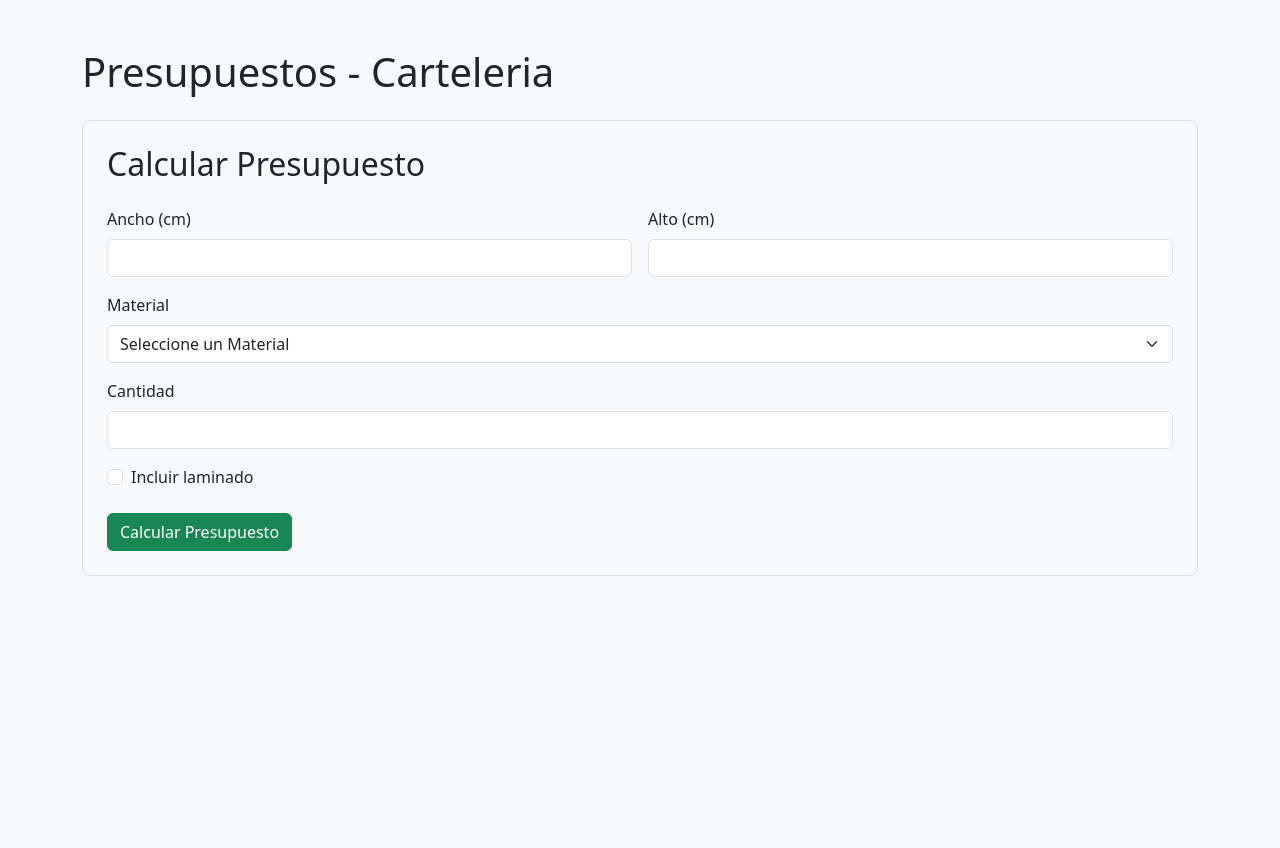
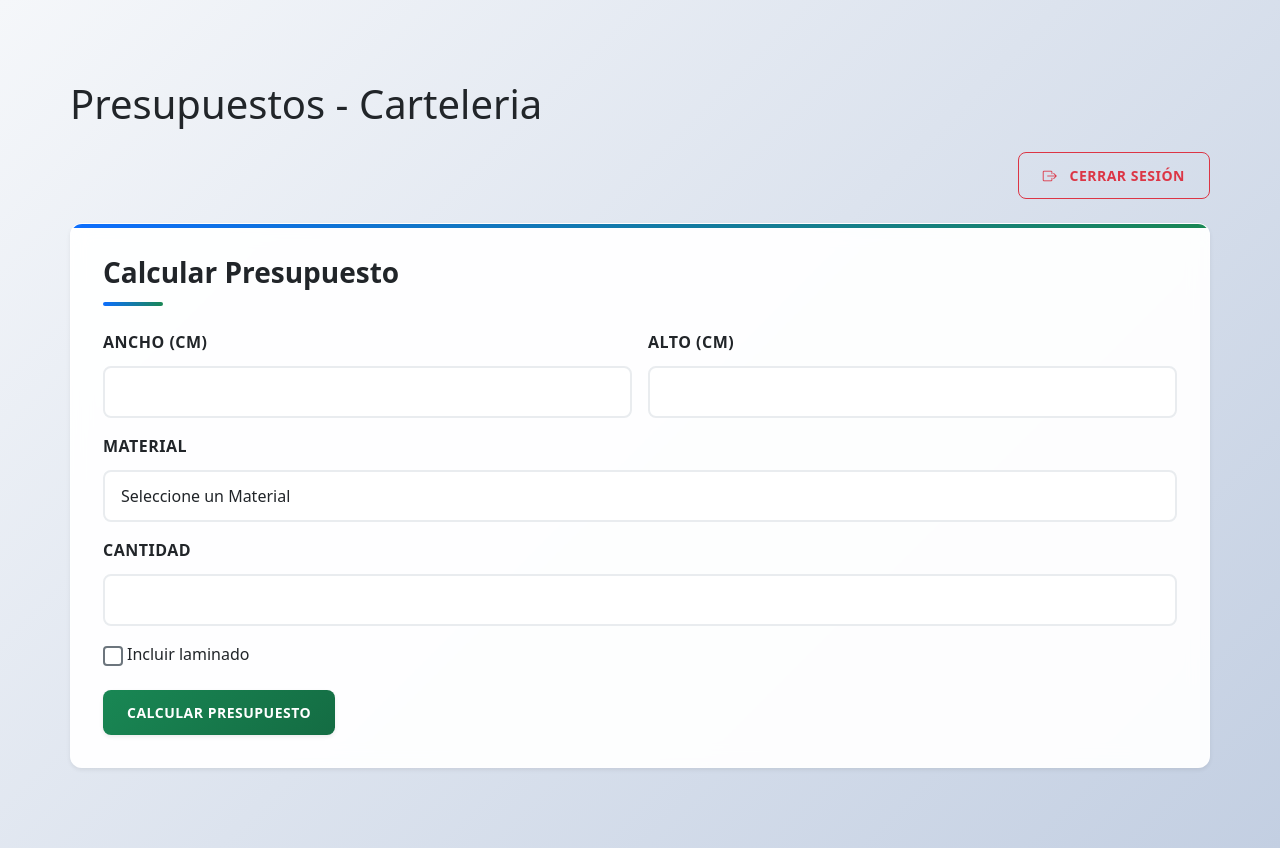
Before and after one commit to PierinaTufillaro/BudgetSearch, a Flask app: template app/templates/client_index.html in a window 1280 px wide. Before the commit the page ends 800 px from the top, so only its background shows below. Run offline with Flask 3, Linux system fonts and the light colour scheme; the template is opened without the code that fills it, so the values that code supplies are empty.

Commit message:
Changed styles, changed sessions and added cerrar sesion button

```diff
--- a/app/__init__.py
+++ b/app/__init__.py
@@ -49,7 +49,7 @@ def create_app():
     app.config['SQLALCHEMY_DATABASE_URI'] = os.getenv("DATABASE_URI")
     app.config['SQLALCHEMY_TRACK_MODIFICATIONS'] = False
     app.secret_key = os.getenv("FLASK_SECRET_KEY")
-    app.permanent_session_lifetime = timedelta(hours=1)
+    app.permanent_session_lifetime = timedelta(hours=3)
 
     # Inicialización de extensiones
     db.init_app(app)
@@ -62,7 +62,7 @@ def create_app():
     limiter.init_app(app)
     csp = {
         'default-src': "'self'",
-        'style-src': ["'self'", "https://cdn.jsdelivr.net"],
+        'style-src': ["'self'", "https://cdn.jsdelivr.net", "'unsafe-inline'"],
         'font-src': ["'self'", "https://cdn.jsdelivr.net"],
         'script-src': ["'self'", "https://cdn.jsdelivr.net", "'unsafe-inline'"]
     }
--- a/app/routes/auth_routes.py
+++ b/app/routes/auth_routes.py
@@ -69,4 +69,4 @@ def admin_login():
 @auth_routes.route("/logout")
 def logout():
     session.clear()
-    return redirect(url_for("client_login"))
+    return redirect(url_for("auth.client_login"))
--- /dev/null
+++ b/app/static/css/client_index.css
@@ -0,0 +1,310 @@
+/* Variables CSS para consistencia */
+:root {
+  --primary-color: #0d6efd;
+  --secondary-color: #6c757d;
+  --success-color: #198754;
+  --danger-color: #dc3545;
+  --warning-color: #ffc107;
+  --info-color: #0dcaf0;
+  --light-color: #f8f9fa;
+  --dark-color: #212529;
+  --border-radius: 0.75rem;
+  --shadow: 0 0.125rem 0.25rem rgba(0, 0, 0, 0.075);
+  --shadow-lg: 0 0.5rem 1rem rgba(0, 0, 0, 0.15);
+  --transition: all 0.3s ease;
+}
+
+/* Estilos generales mejorados */
+body {
+  background: linear-gradient(135deg, #f5f7fa 0%, #c3cfe2 100%);
+  min-height: 100vh;
+}
+
+.container {
+  padding: 2rem 0;
+}
+
+/* Card principal mejorada */
+.card-custom {
+  background: rgba(255, 255, 255, 0.95);
+  backdrop-filter: blur(10px);
+  border: 1px solid rgba(255, 255, 255, 0.2);
+  border-radius: var(--border-radius);
+  padding: 2rem;
+  margin-bottom: 2rem;
+  box-shadow: var(--shadow);
+  transition: var(--transition);
+  position: relative;
+  overflow: hidden;
+}
+
+.card-custom::before {
+  content: '';
+  position: absolute;
+  top: 0;
+  left: 0;
+  right: 0;
+  height: 4px;
+  background: linear-gradient(90deg, var(--primary-color), var(--success-color));
+}
+
+.card-custom:hover {
+  transform: translateY(-2px);
+  box-shadow: var(--shadow-lg);
+}
+
+/* Título principal mejorado */
+.card-custom h2 {
+  color: var(--dark-color);
+  font-weight: 700;
+  font-size: 1.75rem;
+  margin-bottom: 2rem;
+  text-align: left;
+  position: relative;
+  padding-bottom: 1rem;
+}
+
+.card-custom h2::after {
+  content: '';
+  position: absolute;
+  bottom: 0;
+  left: 0;
+  width: 60px;
+  height: 4px;
+  background: linear-gradient(90deg, var(--primary-color), var(--success-color));
+  border-radius: 2px;
+}
+
+/* Formulario mejorado */
+.form-control, .form-select {
+  border-radius: 0.5rem;
+  border: 2px solid #e9ecef;
+  padding: 0.75rem 1rem;
+  transition: var(--transition);
+  font-size: 1rem;
+  background: rgba(255, 255, 255, 0.9);
+}
+
+.form-control:focus, .form-select:focus {
+  border-color: var(--primary-color);
+  box-shadow: 0 0 0 0.2rem rgba(13, 110, 253, 0.25);
+  transform: translateY(-1px);
+  background: white;
+}
+
+.form-label {
+  font-weight: 600;
+  color: var(--dark-color);
+  margin-bottom: 0.75rem;
+  font-size: 1rem;
+  text-transform: uppercase;
+  letter-spacing: 0.5px;
+}
+
+/* Checkbox personalizado */
+.form-check-input {
+  width: 1.25rem;
+  height: 1.25rem;
+  border-radius: 0.25rem;
+  border: 2px solid var(--secondary-color);
+  transition: var(--transition);
+}
+
+.form-check-input:checked {
+  background-color: var(--success-color);
+  border-color: var(--success-color);
+  transform: scale(1.1);
+}
+
+.form-check-input:focus {
+  box-shadow: 0 0 0 0.25rem rgba(25, 135, 84, 0.25);
+}
+
+.form-check-label {
+  font-weight: 500;
+  color: var(--dark-color);
+  font-size: 1rem;
+  cursor: pointer;
+}
+
+/* Botón principal mejorado */
+.btn-success {
+  background: linear-gradient(135deg, var(--success-color), #146c43);
+  border: none;
+  border-radius: 0.5rem;
+  padding: 0.75rem 1.5rem;
+  font-weight: 600;
+  font-size: 0.875rem;
+  text-transform: uppercase;
+  letter-spacing: 0.5px;
+  box-shadow: var(--shadow);
+  transition: var(--transition);
+}
+
+.btn-success:hover {
+  background: linear-gradient(135deg, #146c43, var(--success-color));
+  transform: translateY(-1px);
+  box-shadow: var(--shadow-lg);
+}
+
+/* Alertas mejoradas */
+.alert {
+  border-radius: var(--border-radius);
+  border: none;
+  padding: 1.5rem 2rem;
+  font-weight: 500;
+  box-shadow: var(--shadow);
+  margin-top: 2rem;
+  position: relative;
+  overflow: hidden;
+}
+
+.alert::before {
+  content: '';
+  position: absolute;
+  top: 0;
+  left: 0;
+  width: 4px;
+  height: 100%;
+}
+
+.alert-success {
+  background: linear-gradient(135deg, #d1e7dd, #badbcc);
+  color: #0f5132;
+  border-left: 4px solid var(--success-color);
+}
+
+.alert-success::before {
+  background: var(--success-color);
+}
+
+.alert-danger {
+  background: linear-gradient(135deg, #f8d7da, #f1aeb5);
+  color: #721c24;
+  border-left: 4px solid var(--danger-color);
+}
+
+.alert-danger::before {
+  background: var(--danger-color);
+}
+
+/* Contenido de alertas */
+.alert p {
+  margin-bottom: 0.5rem;
+  font-size: 1rem;
+}
+
+.alert p:last-child {
+  margin-bottom: 0;
+}
+
+.alert strong {
+  color: var(--dark-color);
+  font-weight: 700;
+}
+
+/* Responsive */
+@media (max-width: 768px) {
+  .card-custom {
+    padding: 1.5rem;
+    margin-bottom: 1.5rem;
+  }
+
+  .card-custom h2 {
+    font-size: 1.5rem;
+    margin-bottom: 1.5rem;
+  }
+
+  .btn-success {
+    padding: 0.75rem 1.5rem;
+    font-size: 1rem;
+  }
+
+  .form-control, .form-select {
+    padding: 0.75rem 1rem;
+  }
+}
+
+/* Animaciones */
+@keyframes fadeInUp {
+  from {
+    opacity: 0;
+    transform: translateY(30px);
+  }
+  to {
+    opacity: 1;
+    transform: translateY(0);
+  }
+}
+
+.card-custom {
+  animation: fadeInUp 0.6s ease-out;
+}
+
+/* Efectos de hover en campos */
+.form-control:hover, .form-select:hover {
+  border-color: var(--primary-color);
+  transform: translateY(-1px);
+}
+
+/* Transiciones suaves */
+.row, .col-md-6, .mb-3 {
+  transition: var(--transition);
+}
+
+/* Estilos para el botón de logout */
+.btn-outline-danger {
+  border-radius: 0.5rem;
+  font-weight: 600;
+  padding: 0.75rem 1.5rem;
+  transition: var(--transition);
+  text-transform: uppercase;
+  letter-spacing: 0.5px;
+  font-size: 0.875rem;
+}
+
+.btn-outline-danger:hover {
+  transform: translateY(-1px);
+  box-shadow: var(--shadow);
+}
+
+/* Estilos para campos opcionales */
+.text-muted {
+  color: #6c757d !important;
+  font-size: 0.875rem;
+}
+
+.form-text {
+  font-size: 0.8rem;
+  margin-top: 0.25rem;
+  color: #6c757d;
+}
+
+/* Estilo especial para el campo de montaje */
+#montaje-div {
+  border-left: 3px solid var(--info-color);
+  padding-left: 1rem;
+  background: rgba(13, 202, 240, 0.05);
+  border-radius: 0.5rem;
+}
+
+
+
+/* Scrollbar personalizada */
+::-webkit-scrollbar {
+  width: 8px;
+}
+
+::-webkit-scrollbar-track {
+  background: #f1f1f1;
+  border-radius: 4px;
+}
+
+::-webkit-scrollbar-thumb {
+  background: var(--primary-color);
+  border-radius: 4px;
+}
+
+::-webkit-scrollbar-thumb:hover {
+  background: #0056b3;
+}
--- a/app/templates/base.html
+++ b/app/templates/base.html
@@ -11,6 +11,11 @@
   <link rel="icon" type="image/png" href="{{ url_for('static', filename='images/favicon.png') }}">
   <link href="https://cdn.jsdelivr.net/npm/bootstrap@5.3.0/dist/css/bootstrap.min.css" rel="stylesheet">
   <link rel="stylesheet" href="https://cdn.jsdelivr.net/npm/bootstrap-icons@1.10.5/font/bootstrap-icons.css">
+
+  <!-- Meta tags para evitar caché -->
+  <meta http-equiv="Cache-Control" content="no-cache, no-store, must-revalidate">
+  <meta http-equiv="Pragma" content="no-cache">
+  <meta http-equiv="Expires" content="0">
 </head>
 <body class="bg-light">
   <div class="container my-5">
--- a/app/templates/client_index.html
+++ b/app/templates/client_index.html
@@ -1,15 +1,16 @@
 {% extends "base.html" %}
 {% block content %}
 
-<style>
-  .card-custom {
-    background-color: #f8f9fa;
-    border: 1px solid #dee2e6;
-    border-radius: 0.5rem;
-    padding: 1.5rem;
-    margin-bottom: 2rem;
-  }
-</style>
+<!-- Botón de cerrar sesión -->
+<div class="d-flex justify-content-end mb-4">
+  <a href="{{ url_for('auth.logout') }}" class="btn btn-outline-danger">
+    <i class="bi bi-box-arrow-right me-2"></i>
+    Cerrar Sesión
+  </a>
+</div>
+
+<!-- Incluir CSS externo -->
+<link rel="stylesheet" href="{{ url_for('static', filename='css/client_index.css') }}">
 
 <div class="card-custom">
   <h2 class="mb-4">Calcular Presupuesto</h2>
@@ -91,7 +101,8 @@
     const materialId = materialSelect.value;
     const montajes = montajesPorMaterial[materialId] || [];
 
-    montajeSelect.options.length = 1; // solo opción default
+    // Limpiar opciones existentes y agregar la opción por defecto
+    montajeSelect.innerHTML = '<option value="" selected>Sin montaje</option>';
 
     if (montajes.length > 0) {
       montajes.forEach(m => {
@@ -112,12 +123,11 @@
     if (materialSelect.value) {
       actualizarMontajes();
 
-      setTimeout(() => {
+      // Restaurar valor seleccionado si existe
       const seleccionado = "{{ request.form.material_montado | default('') }}";
       if (seleccionado) {
         montajeSelect.value = seleccionado;
       }
-      }, 0);
     }
   });
 </script>
```
Also changed, not shown: other parts of app/templates/client_index.html (+12 -3 lines), app/helpers.py (+52 -5 lines), app/static/css/admin_panel.css (added, +290 -0 lines), app/templates/admin_panel.html (+9 -33 lines). Lines whose indentation alone changed are shown as unchanged.
